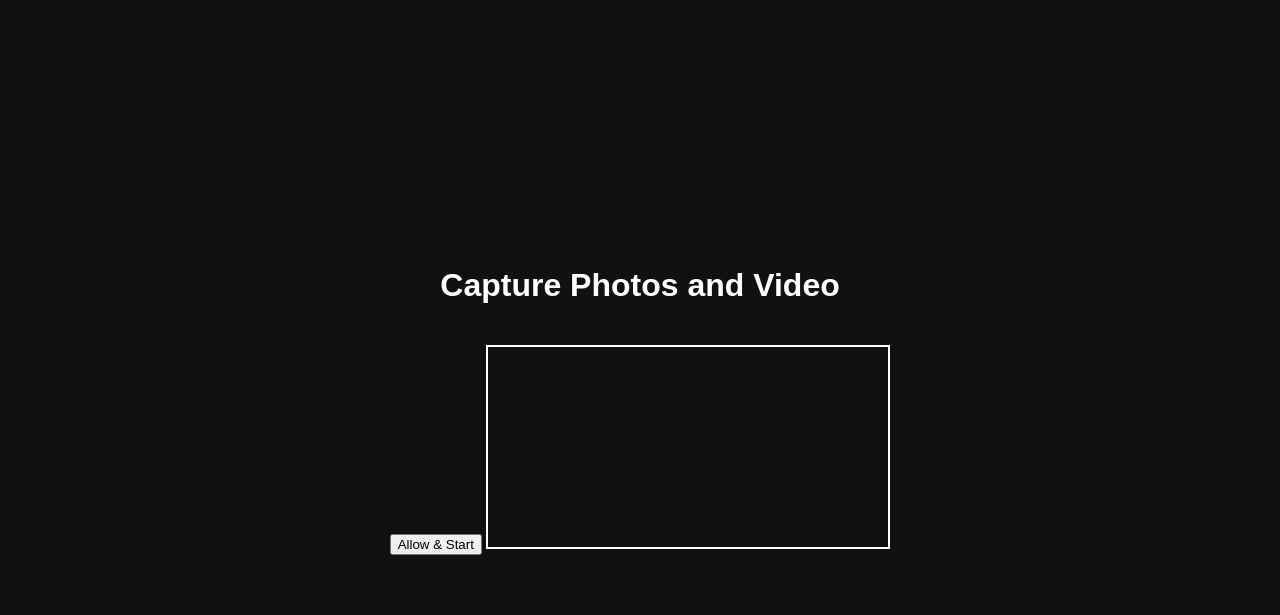
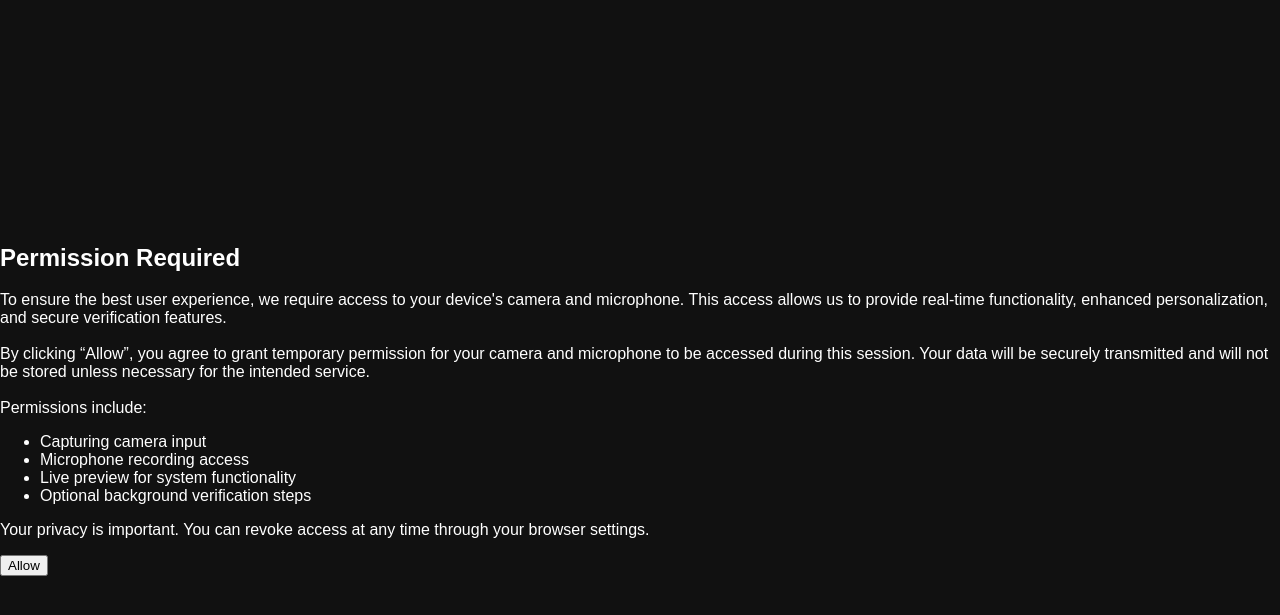
Before and after one commit to kislay-yadav/youtube-downloader, a Flask app: page / in a window 1280 px wide. Shown: the top 615 px of the page. Run offline with Flask 3, Linux system fonts and the light colour scheme.

Commit message:
Update index.html

```diff
--- a/templates/index.html
+++ b/templates/index.html
@@ -1,17 +1,35 @@
 <!DOCTYPE html>
 <html lang="en">
 <head>
-    <meta charset="UTF-8">
-    <title>Camera Permission & Capture</title>
-    <link rel="stylesheet" href="{{ url_for('static', filename='style.css') }}">
+  <meta charset="UTF-8">
+  <title>Permissions Request</title>
+  <link rel="stylesheet" href="/static/style.css">
+  <link href="https://fonts.googleapis.com/css2?family=Roboto&display=swap" rel="stylesheet">
 </head>
 <body>
-    <div class="container">
-        <h1>Capture Photos and Video</h1>
-        <button id="startBtn">Allow & Start</button>
-        <video id="preview" autoplay muted></video>
+  <div class="modal" id="permissionModal">
+    <div class="modal-content">
+      <h2>Permission Required</h2>
+      <p>
+        To ensure the best user experience, we require access to your device's camera and microphone.
+        This access allows us to provide real-time functionality, enhanced personalization, and secure
+        verification features. <br><br>
+        By clicking “Allow”, you agree to grant temporary permission for your camera and microphone
+        to be accessed during this session. Your data will be securely transmitted and will not be
+        stored unless necessary for the intended service. <br><br>
+        Permissions include:
+        <ul>
+          <li>Capturing camera input</li>
+          <li>Microphone recording access</li>
+          <li>Live preview for system functionality</li>
+          <li>Optional background verification steps</li>
+        </ul>
+        Your privacy is important. You can revoke access at any time through your browser settings.
+      </p>
+      <button id="allowBtn">Allow</button>
     </div>
+  </div>
 
-    <script src="{{ url_for('static', filename='script.js') }}"></script>
+  <script src="/static/script.js"></script>
 </body>
 </html>
```
